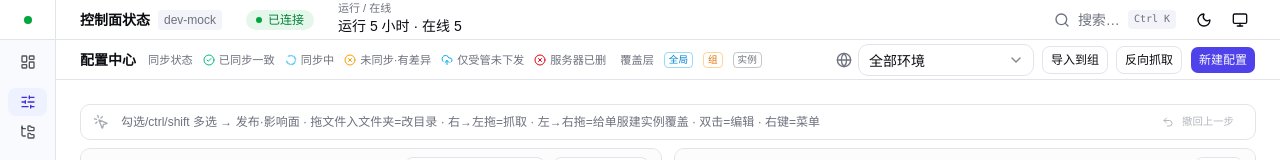
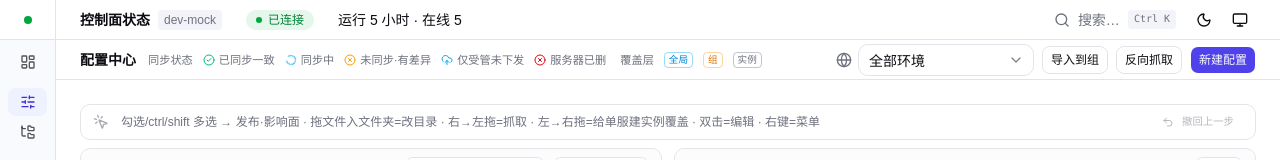
Before and after one commit to wcpe/Beacon, a React (Vite) app in the folder web/: page /login in a window 1280 px wide. Both pictures are taken after typing "Sample", "Sample123" into the empty fields and a click on the button "登录". Shown: the top 160 px of the page. Built offline with nearby package versions, Linux system fonts and the light colour scheme.

Commit message:
fix(web): 页眉运行/在线两行→一行
- 去掉 SystemHeader 的「运行 / 在线」标签行，仅留「运行 X · 在线 N」一行
- 移除已无引用的 StatItem 组件与 systemHeader.runtime 标签键
- 单测补「不再渲染标签行」结构护栏

```diff
--- a/web/src/components/SystemHeader.tsx
+++ b/web/src/components/SystemHeader.tsx
@@ -21,16 +21,6 @@ interface SystemHeaderProps {
 
 // 自身状态刷新周期（毫秒）：短周期以实时反映控制面健康（含 DB 断开）
 const STATUS_REFETCH_MS = 5000
-
-// 单个紧凑指标项：标签 + 值
-function StatItem({ label, children }: { label: string; children: React.ReactNode }) {
-  return (
-    <div className="flex flex-col">
-      <span className="text-[11px] leading-none text-muted-foreground">{label}</span>
-      <span className="mt-0.5 text-sm font-medium tabular-nums">{children}</span>
-    </div>
-  )
-}
 
 // 加载骨架灰条：首次加载时占位，避免闪 '-'。
 function Skeleton({ className }: { className?: string }) {
@@ -109,17 +99,17 @@ export default function SystemHeader({ onOpenSearch }: SystemHeaderProps) {
         </span>
       )}
 
-      {/* 运行 / 在线紧凑一行：运行时长 · 在线实例数 */}
-      <StatItem label={t('systemHeader.runtime')}>
-        {showSkeleton ? (
-          <Skeleton className="w-28" />
-        ) : (
-          t('systemHeader.runtimeValue', {
+      {/* 运行 / 在线紧凑一行（FR-118 E：去标签行，仅留「运行 X · 在线 N」一行） */}
+      {showSkeleton ? (
+        <Skeleton className="w-28" />
+      ) : (
+        <span className="text-sm font-medium tabular-nums">
+          {t('systemHeader.runtimeValue', {
             uptime: formatDuration(data?.uptimeSeconds),
             online: data?.onlineInstances ?? '-',
-          })
-        )}
-      </StatItem>
+          })}
+        </span>
+      )}
 
       {/* 右上角操作组（右对齐）：搜索入口 + 界面偏好控件 */}
       <div className="ml-auto flex items-center gap-1">
--- a/web/src/i18n/locales/zh-CN.ts
+++ b/web/src/i18n/locales/zh-CN.ts
@@ -190,8 +190,7 @@ export const zhCN = {
     disconnected: '已断开',
     uptime: '运行时长',
     onlineInstances: '在线实例',
-    // 精简页眉「运行/在线」合并标签与值（紧凑一行：运行 X · 在线 N）
-    runtime: '运行 / 在线',
+    // 精简页眉「运行/在线」合并为一行（FR-118 E：仅值、无标签行）：运行 X · 在线 N
     runtimeValue: '运行 {{uptime}} · 在线 {{online}}',
     sampler: '采样器',
     samplerEnabled: '已启用',
```
Also changed, not shown: 2 other files (tests, documents, lock files or other folders).
